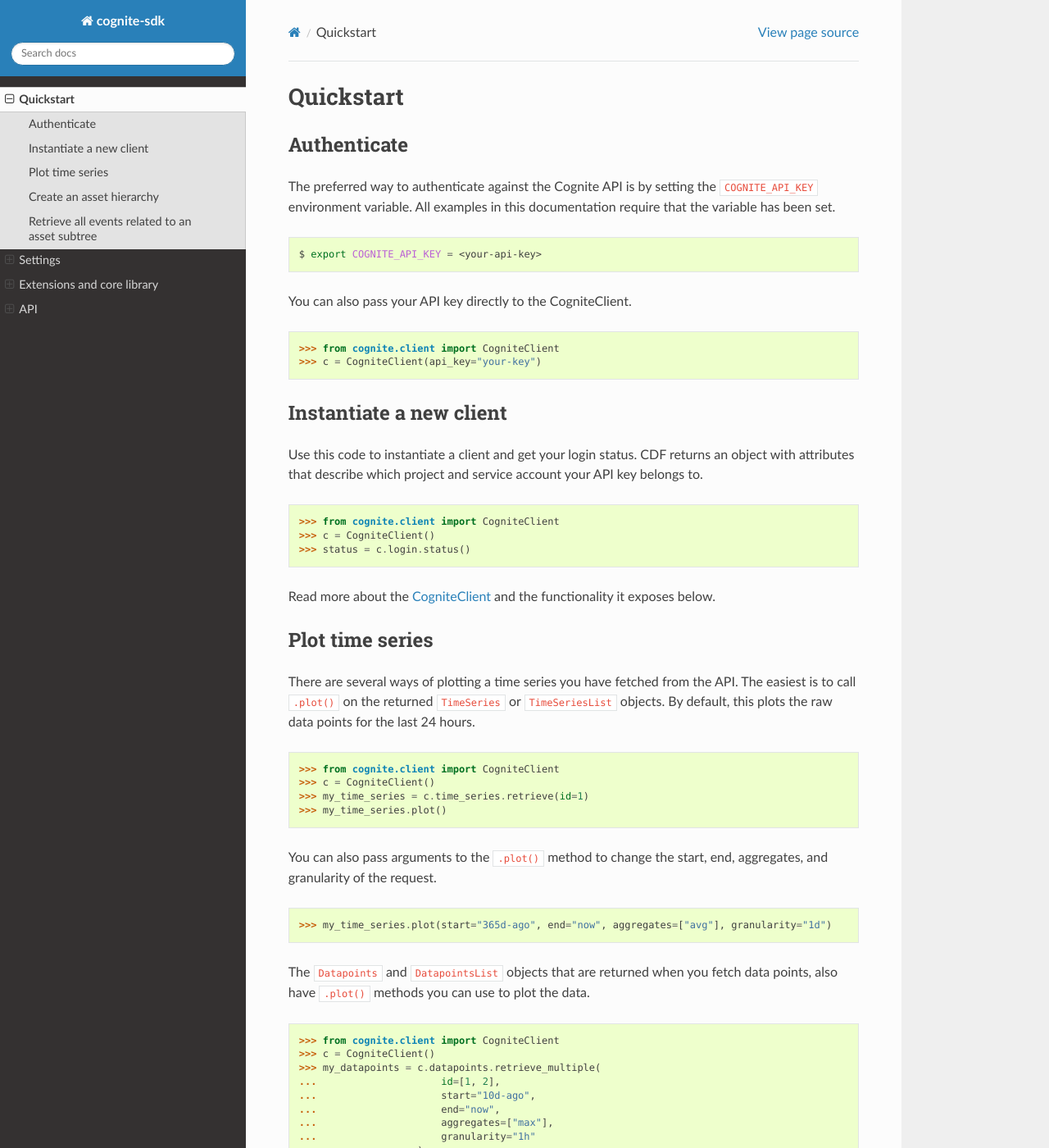
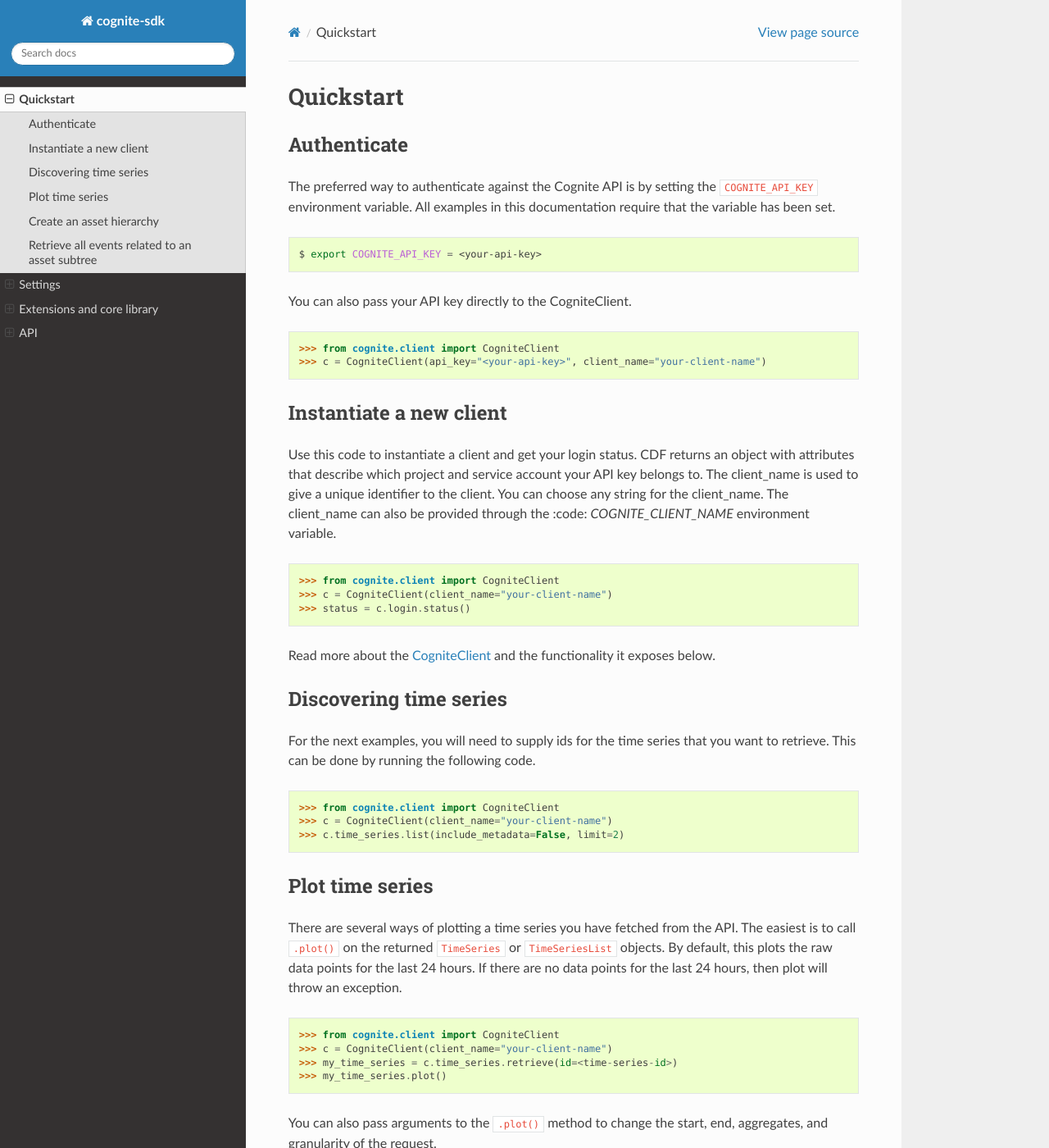
Before and after one commit to cognitedata/cognite-sdk-python, a Sphinx documentation site: the page built from docs/source/cognite.rst, in a window 1280 px wide and 1400 px high. Shown: the whole window at 82% size. Built offline with Sphinx 7.4.7 and the Read the Docs theme 2.0.0, drawn with Linux system fonts in a browser that asks for light colours; some of the changed text lies outside the part shown.

Commit message:
update getting started guide

```diff
--- a/docs/source/cognite.rst
+++ b/docs/source/cognite.rst
@@ -13,32 +13,45 @@
 .. code:: python
 
     >>> from cognite.client import CogniteClient
-    >>> c = CogniteClient(api_key="your-key")
+    >>> c = CogniteClient(api_key="<your-api-key>", client_name="your-client-name")
 
 Instantiate a new client
 ------------------------
 Use this code to instantiate a client and get your login status. CDF returns an object with
-attributes that describe which project and service account your API key belongs to.
+attributes that describe which project and service account your API key belongs to. The client_name
+is used to give a unique identifier to the client. You can choose any string for the client_name. The client_name
+can also be provided through the :code: `COGNITE_CLIENT_NAME` environment variable.
 
 .. code:: python
 
     >>> from cognite.client import CogniteClient
-    >>> c = CogniteClient()
+    >>> c = CogniteClient(client_name="your-client-name")
     >>> status = c.login.status()
 
 Read more about the `CogniteClient`_ and the functionality it exposes below.
+
+Discovering time series
+-----------------------
+For the next examples, you will need to supply ids for the time series that you want to retrieve. This can be done by
+running the following code.
+
+.. code:: python
+
+    >>> from cognite.client import CogniteClient
+    >>> c = CogniteClient(client_name="your-client-name")
+    >>> c.time_series.list(include_metadata=False, limit=2)
 
 Plot time series
 ----------------
 There are several ways of plotting a time series you have fetched from the API. The easiest is to call
 :code:`.plot()` on the returned :code:`TimeSeries` or :code:`TimeSeriesList` objects. By default, this plots the raw
-data points for the last 24 hours.
+data points for the last 24 hours. If there are no data points for the last 24 hours, then plot will throw an exception.
 
 .. code:: python
 
     >>> from cognite.client import CogniteClient
-    >>> c = CogniteClient()
-    >>> my_time_series = c.time_series.retrieve(id=1)
+    >>> c = CogniteClient(client_name="your-client-name")
+    >>> my_time_series = c.time_series.retrieve(id=<time-series-id>)
     >>> my_time_series.plot()
 
 You can also pass arguments to the :code:`.plot()` method to change the start, end, aggregates, and granularity of the
@@ -46,7 +59,7 @@
 
 .. code:: python
 
-    >>> my_time_series.plot(start="365d-ago", end="now", aggregates=["avg"], granularity="1d")
+    >>> my_time_series.plot(start="365d-ago", end="now", aggregates=["average"], granularity="1d")
 
 The :code:`Datapoints` and :code:`DatapointsList` objects that are returned when you fetch data points, also have :code:`.plot()`
 methods you can use to plot the data.
@@ -54,9 +67,9 @@
 .. code:: python
 
     >>> from cognite.client import CogniteClient
-    >>> c = CogniteClient()
-    >>> my_datapoints = c.datapoints.retrieve_multiple(
-    ...                     id=[1, 2],
+    >>> c = CogniteClient(client_name="your-client-name")
+    >>> my_datapoints = c.datapoints.retrieve_dataframe(
+    ...                     id=[<time-series-ids>],
     ...                     start="10d-ago",
     ...                     end="now",
     ...                     aggregates=["max"],
```
